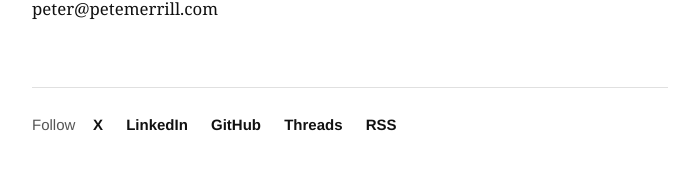
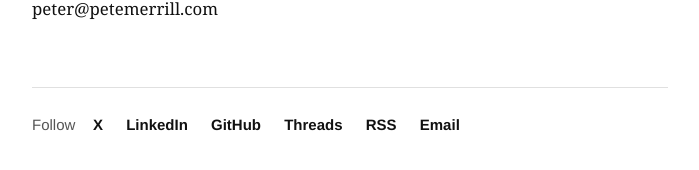
Before and after one commit to pmerrill/pmerrill, a Jekyll site: the page built from README.md, in a window 1280 px wide and 900 px high, scrolled down 2204 px. Shown: the part 679-849 px from the top of the window, without its empty margins (290-989 px from the left). Built offline with Jekyll 4.4.1, drawn with Linux system fonts in a browser that asks for light colours; our own code applies the rules of GitHub Pages for plain Markdown files.

Commit message:
Layout: add Email link to the follow row
The Connect section is being removed from the homepage (it duplicated the footer), so the footer gains the Email entry to keep the address reachable.

- _layouts/default.html: mailto link to the address formerly shown in Connect, same markup and styling as the other follow links

```diff
--- a/_layouts/default.html
+++ b/_layouts/default.html
@@ -34,6 +34,7 @@
       <a href="https://github.com/pmerrill">GitHub</a>
       <a href="https://www.threads.net/@petermerrillse">Threads</a>
       <a href="https://roughwork.dev/feed.xml">RSS</a>
+      <a href="mailto:peter@petemerrill.com">Email</a>
     </div>
   </footer>
 
```
